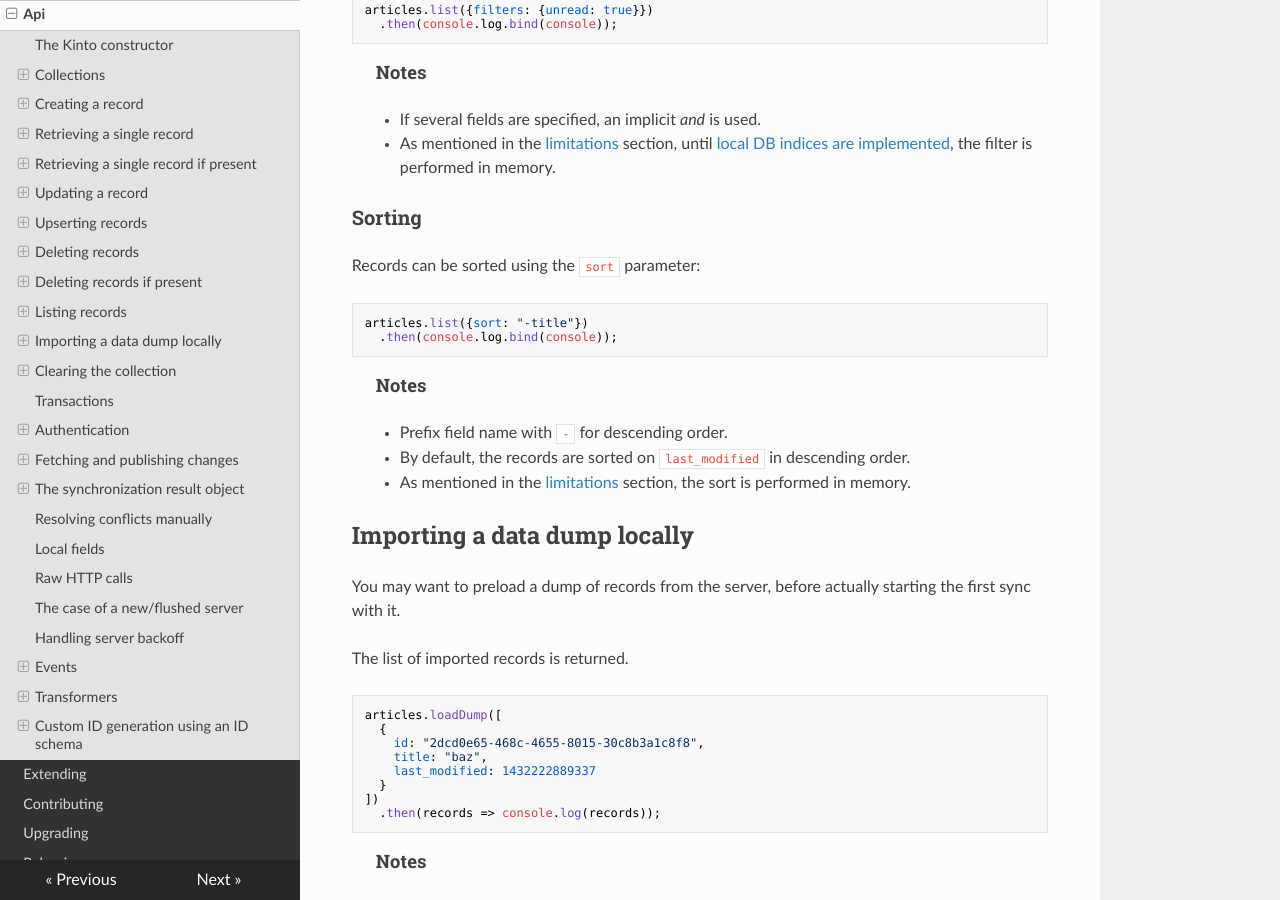
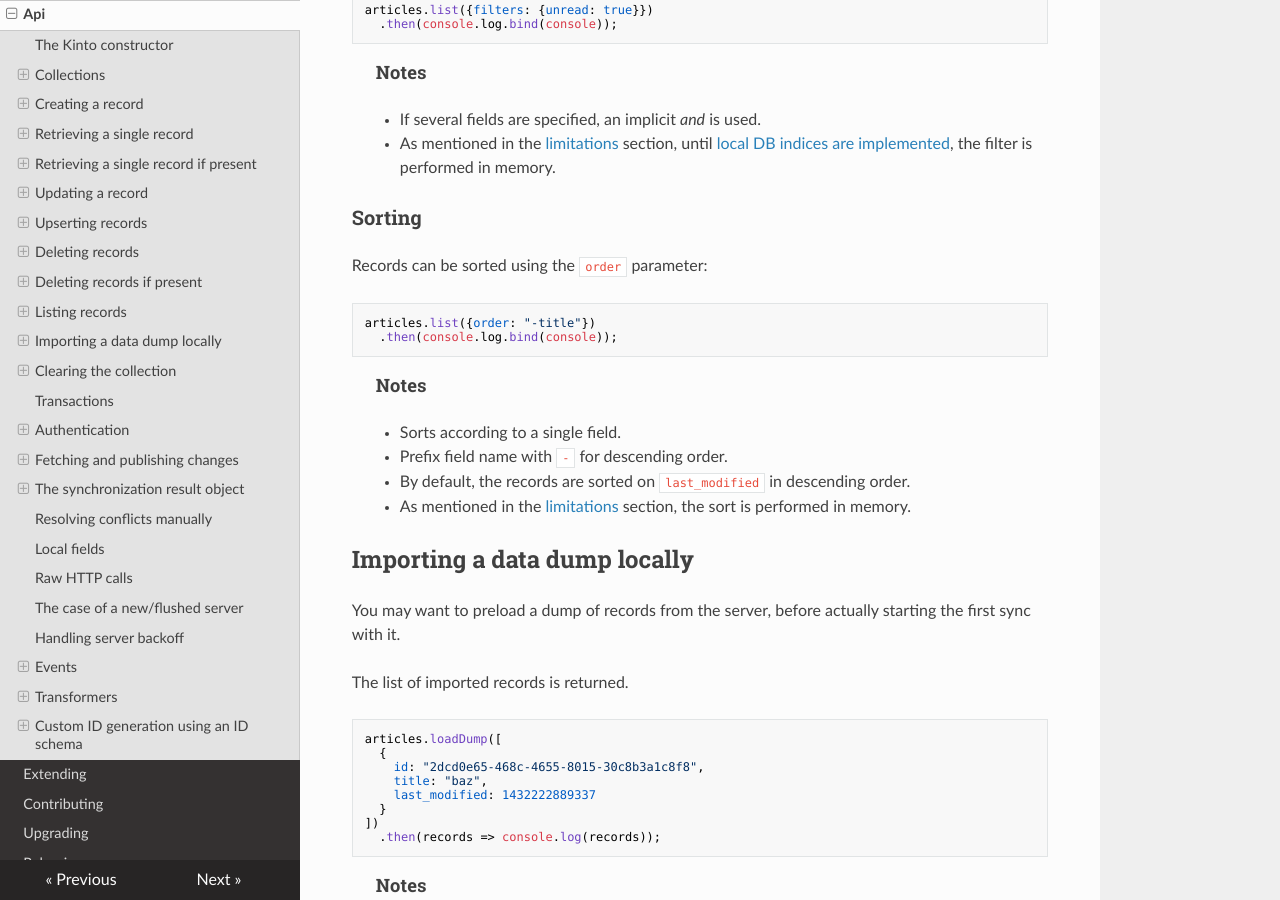
Before and after one commit to Kinto/kinto.js, an MkDocs documentation site: the page built from docs/api.md, in a window 1280 px wide and 900 px high, scrolled down 6250 px. Built offline with MkDocs 1.6.1, drawn with Linux system fonts in a browser that asks for light colours; nearby versions of some CDN libraries; old or Windows-style settings are respelled for this version of MkDocs.

Commit message:
documentation: correct typo in list sorting (#515)
add a note about sorting according to a single field

````diff
--- a/docs/api.md
+++ b/docs/api.md
@@ -316,15 +316,16 @@ articles.list({filters: {unread: true}})
 
 ### Sorting
 
-Records can be sorted using the `sort` parameter:
+Records can be sorted using the `order` parameter:
 
 ```js
-articles.list({sort: "-title"})
+articles.list({order: "-title"})
   .then(console.log.bind(console));
 ```
 
 > #### Notes
 >
+> - Sorts according to a single field.
 > - Prefix field name with `-` for descending order.
 > - By default, the records are sorted on `last_modified` in descending order.
 > - As mentioned in the [limitations](limitations.md) section, the sort is performed in memory.
````
